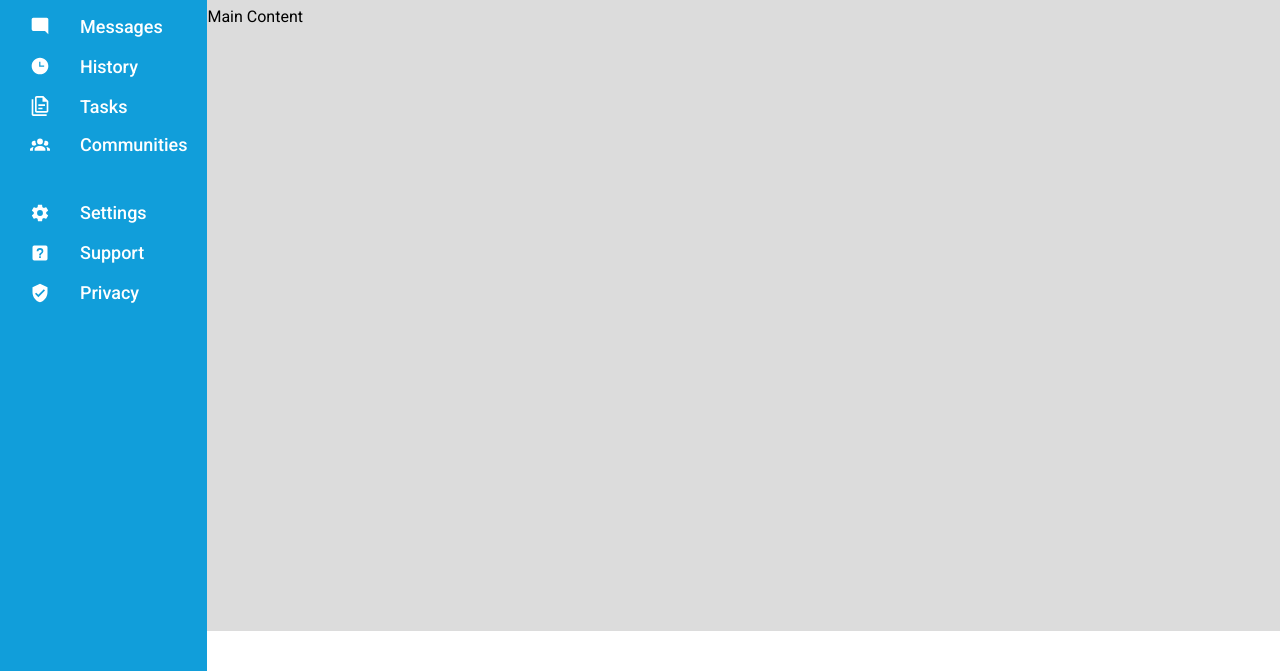
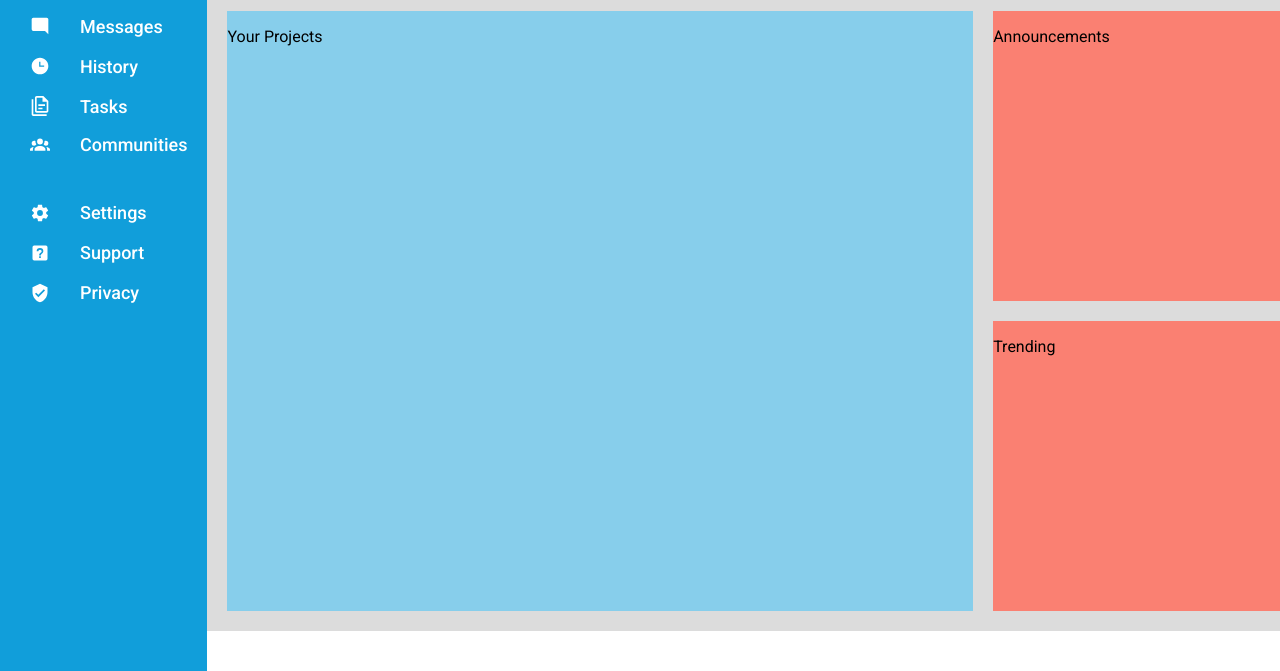
Before and after one commit to shivam-bansal1/Admin-dashboard, a plain HTML site: page index.html in a window 1280 px wide. Shown: the part 169-840 px from the top of the page. Drawn offline with Linux system fonts and the light colour scheme.

Commit message:
Create main content basic layout

```diff
--- a/index.html
+++ b/index.html
@@ -85,7 +85,23 @@
             </div>
 
             <div class="main">
-                <p>Main Content</p>
+                <div class="left-section">
+                    <p class="heading">Your Projects</p>
+                </div>
+                <div class="right-section">
+                    <div class="announcement-container">
+                        <p class="heading">Announcements</p>
+                    </div>
+                    <div class="trending-container">
+                        <p class="heading">Trending</p>
+                    </div>
+                    <!-- <p class="announcement-title">
+                        Site Maintenance
+                    </p>
+                    <p class="announcement">
+                        Vestibulum condimentum tellus lacus, in accumsan elit maximus ac. Donec hendrerit sodales congue..
+                    </p> -->
+                </div>
             </div>
         </div>
     </div>
--- a/style.css
+++ b/style.css
@@ -14,10 +14,6 @@ body {
 .container {
     display: grid;
     grid-template-columns: 1fr 4.5fr;
-}
-
-.main {
-    background-color: gainsboro;
 }
 
 .right-container {
@@ -160,3 +156,30 @@ body {
     justify-content: flex-end;
     column-gap: 30px;
 }
+
+
+/* MAIN CONTENT */
+
+.main {
+    background-color: gainsboro;
+    padding: 20px 20px;
+
+    display: grid;
+    grid-template-columns: 2.5fr 1fr;
+    column-gap: 20px;
+}
+
+.left-section {
+    background-color: skyblue;
+}
+
+.right-section {
+    display: grid;
+    grid-template-rows: repeat(2, 1fr);
+    row-gap: 20px;
+}
+
+.announcement-container,
+.trending-container {
+    background-color: salmon;
+}
```
